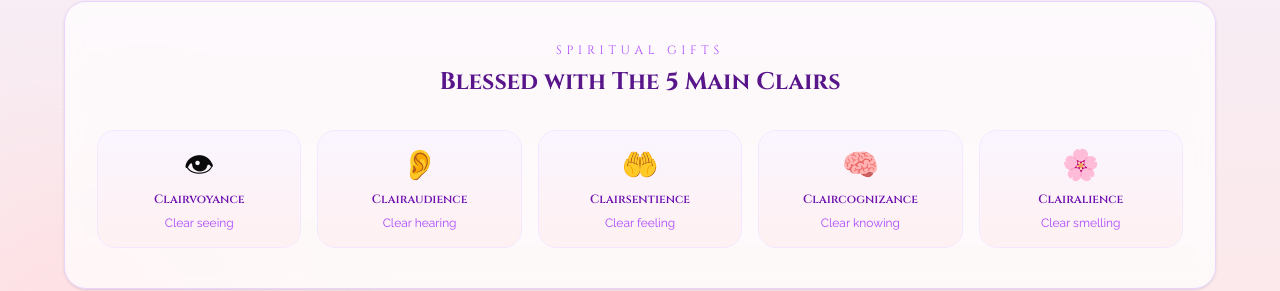
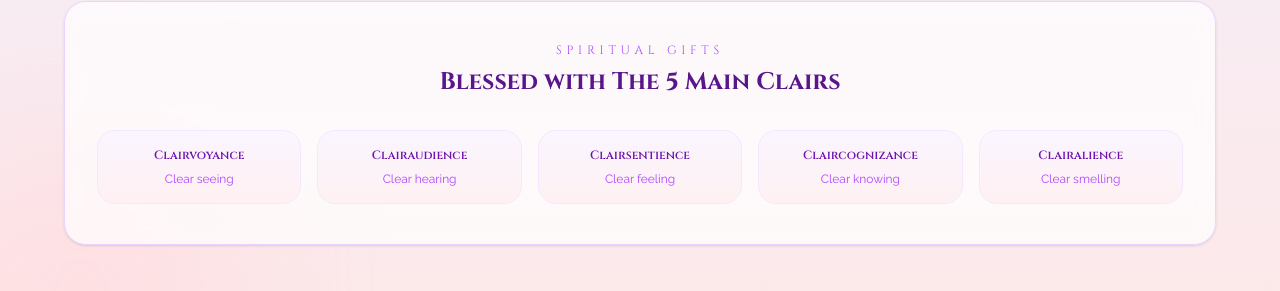
Before and after one commit to markxorg-svg/Zodiac, a Next.js app: page / in a window 1280 px wide. Shown: the part 1443-1734 px from the top of the page. Built offline with nearby package versions, Linux system fonts and the light colour scheme.

Commit message:
Remove emojis from 5 Clairs section

```diff
--- a/components/sections/intro.tsx
+++ b/components/sections/intro.tsx
@@ -1,11 +1,11 @@
 import Image from "next/image";
 
 const clairs = [
-  { name: "Clairvoyance",    desc: "Clear seeing",   icon: "👁" },
-  { name: "Clairaudience",   desc: "Clear hearing",  icon: "👂" },
-  { name: "Clairsentience",  desc: "Clear feeling",  icon: "🤲" },
-  { name: "Claircognizance", desc: "Clear knowing",  icon: "🧠" },
-  { name: "Clairalience",    desc: "Clear smelling", icon: "🌸" },
+  { name: "Clairvoyance",    desc: "Clear seeing"   },
+  { name: "Clairaudience",   desc: "Clear hearing"  },
+  { name: "Clairsentience",  desc: "Clear feeling"  },
+  { name: "Claircognizance", desc: "Clear knowing"  },
+  { name: "Clairalience",    desc: "Clear smelling" },
 ];
 
 export default function Intro() {
@@ -61,9 +61,8 @@ export default function Intro() {
             <h3 className="font-cinzel text-purple-900 text-2xl font-bold">Blessed with The 5 Main Clairs</h3>
           </div>
           <div className="grid grid-cols-2 sm:grid-cols-3 lg:grid-cols-5 gap-4">
-            {clairs.map(({ name, desc, icon }) => (
+            {clairs.map(({ name, desc }) => (
               <div key={name} className="flex flex-col items-center gap-2 p-4 rounded-2xl bg-gradient-to-b from-purple-50 to-rose-50 border border-purple-100 hover:border-purple-300 hover:shadow-sm transition-all text-center">
-                <span className="text-3xl">{icon}</span>
                 <p className="font-cinzel text-purple-800 text-xs font-semibold">{name}</p>
                 <p className="text-purple-500 text-xs">{desc}</p>
               </div>
```
